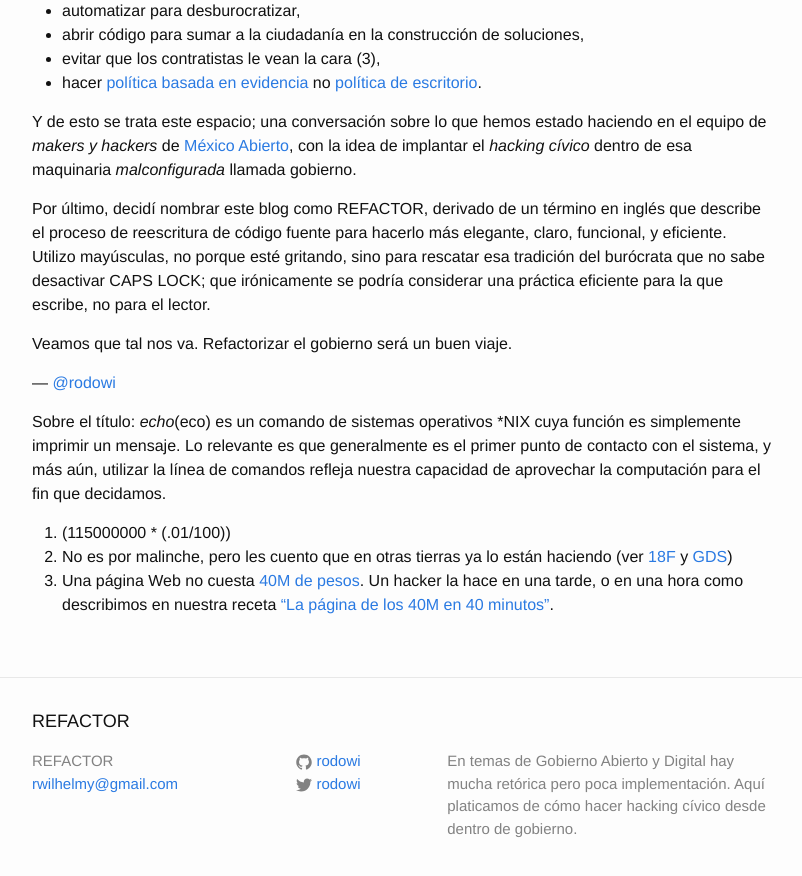
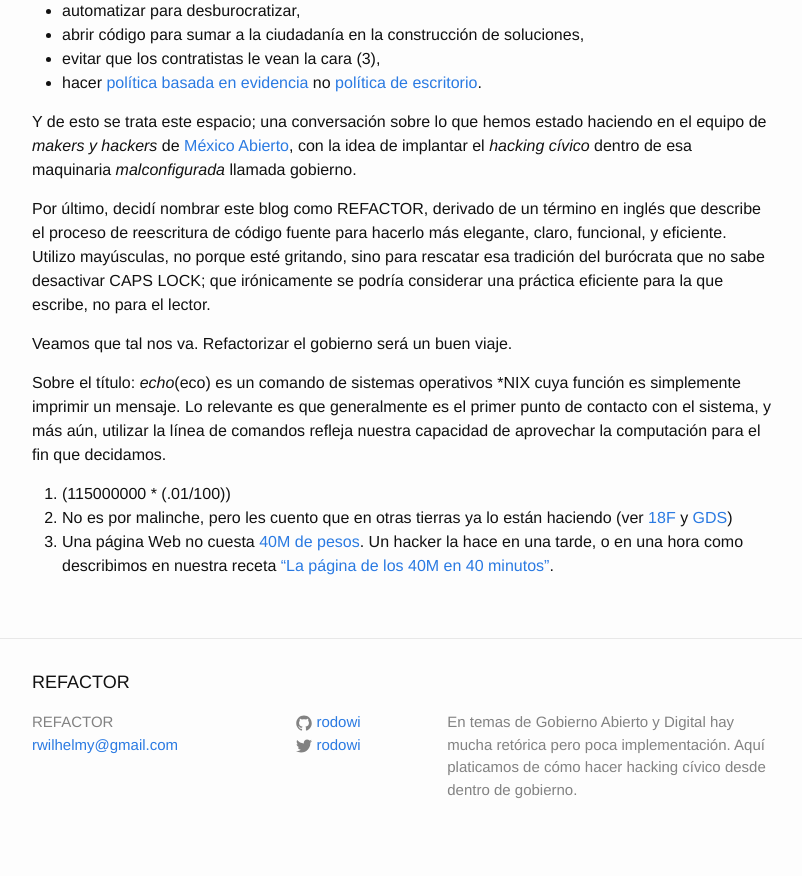
Before and after one commit to defvol/refactor, a Jekyll site: the page built from _posts/2015-05-11-por-que-estamos-aqui.md, in a window 1280 px wide and 900 px high, scrolled down 975 px. Shown: the top 876 px of the window, without its empty margins (238-1040 px from the left). Built offline with Jekyll 4.4.1, drawn with Linux system fonts in a browser that asks for light colours.

Commit message:
Remueve autoría redundante

```diff
--- a/_posts/2015-05-11-por-que-estamos-aqui.md
+++ b/_posts/2015-05-11-por-que-estamos-aqui.md
@@ -34,8 +34,6 @@ Por último, decidí nombrar este blog como REFACTOR, derivado de un término en
 
 Veamos que tal nos va. Refactorizar el gobierno será un buen viaje.
 
---- [@rodowi](https://github.com/rodowi)
-
 Sobre el título: *echo*(eco) es un comando de sistemas operativos *NIX cuya función es simplemente imprimir un mensaje. Lo relevante es que generalmente es el primer punto de contacto con el sistema, y más aún, utilizar la línea de comandos refleja nuestra capacidad de aprovechar la computación para el fin que decidamos.
 
 1. (115000000 * (.01/100))
```
